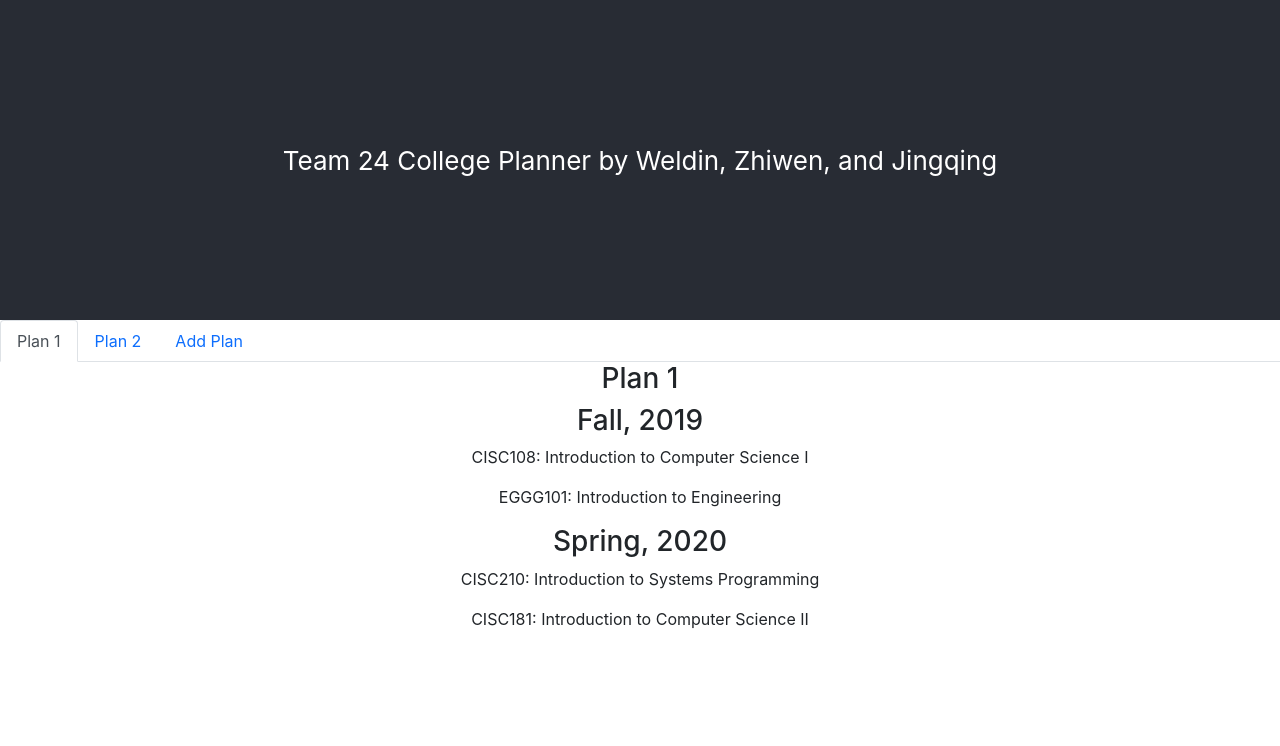
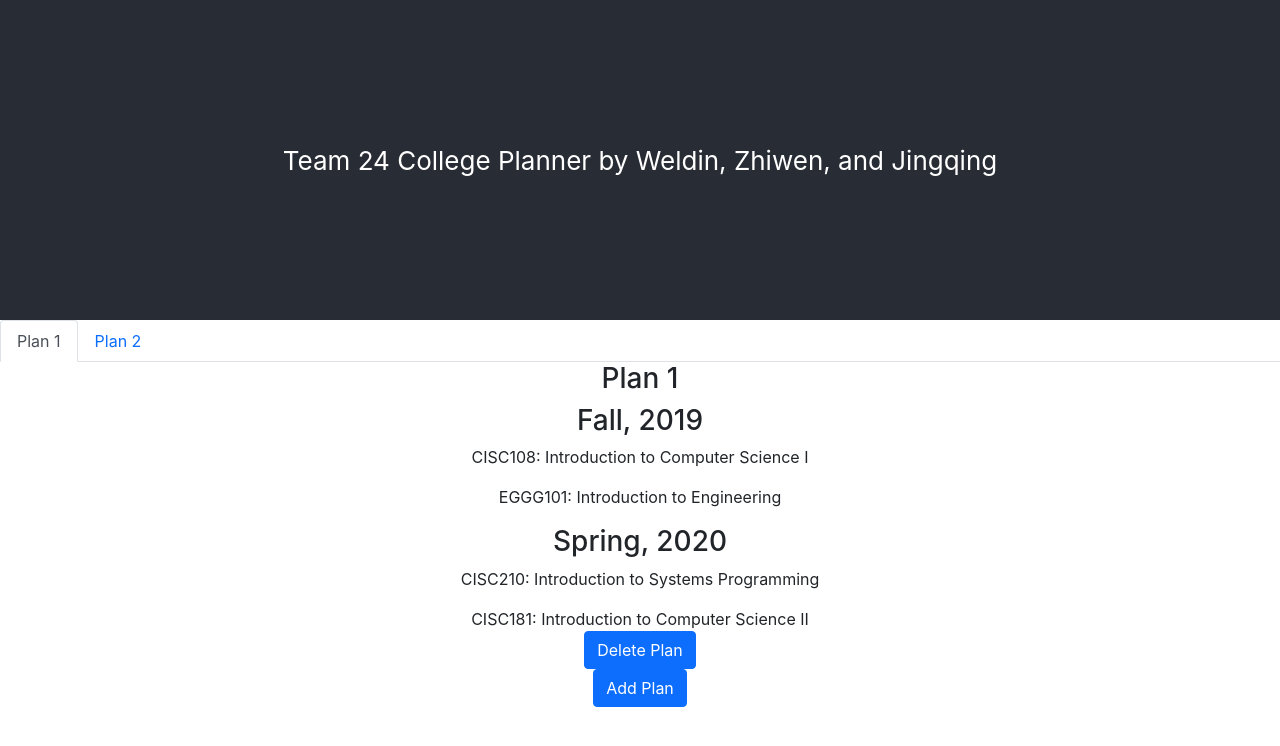
Before and after one commit to UD-CISC275-S22/cis-scheduler-team24, a React (Create React App) app: page / in a window 1280 px wide. Shown: the top 746 px of the page. Built offline with nearby package versions, Linux system fonts and the light colour scheme.

Commit message:
Can add/delete plans

```diff
--- a/src/App.tsx
+++ b/src/App.tsx
@@ -1,5 +1,5 @@
 import React, { useState } from "react";
-import { Tabs, Tab } from "react-bootstrap";
+import { Tabs, Tab, Button } from "react-bootstrap";
 import "./App.css";
 import { ViewPlan } from "./components/viewPlan";
 import { Plan } from "./interfaces/plan";
@@ -22,7 +22,25 @@ const PLANS = plans.map(
 );
 
 function App(): JSX.Element {
-    const [plans] = useState<Plan[]>(PLANS);
+    const [plans, setPlans] = useState<Plan[]>(PLANS);
+
+    function addPlan(): void {
+        setPlans([
+            ...plans,
+            {
+                id: plans.length + 1,
+                name: "Blank Plan",
+                semesters: [],
+                requirements: [],
+                taken_courses: [],
+                floating_courses: []
+            }
+        ]);
+    }
+
+    function deletePlan(id: number): void {
+        setPlans(plans.filter((plan: Plan): boolean => plan.id !== id));
+    }
 
     return (
         <div className="App">
@@ -36,11 +54,16 @@ function App(): JSX.Element {
                 <Tabs defaultActiveKey={plans[0].id}>
                     {plans.map((plan: Plan) => (
                         <Tab key={plan.id} eventKey={plan.id} title={plan.name}>
-                            <ViewPlan plan={plan}></ViewPlan>
+                            <ViewPlan
+                                plan={plan}
+                                deletePlan={deletePlan}
+                            ></ViewPlan>
                         </Tab>
                     ))}
-                    <Tab title={"Add Plan"}></Tab>
                 </Tabs>
+            </div>
+            <div>
+                <Button onClick={addPlan}>Add Plan</Button>
             </div>
         </div>
     );
--- a/src/components/viewPlan.tsx
+++ b/src/components/viewPlan.tsx
@@ -1,17 +1,28 @@
 import React, { useState } from "react";
-import { Container } from "react-bootstrap";
+import { Container, Button } from "react-bootstrap";
 import { Plan } from "../interfaces/plan";
 import { Semester } from "../interfaces/semester";
 import { ListSemesters } from "./listSemesters";
 
-export function ViewPlan({ plan }: { plan: Plan }): JSX.Element {
+export function ViewPlan({
+    plan,
+    deletePlan
+}: {
+    plan: Plan;
+    deletePlan: (id: number) => void;
+}): JSX.Element {
     const [semesters] = useState<Semester[]>(plan.semesters);
+
+    function removePlan(): void {
+        deletePlan(plan.id);
+    }
 
     return (
         <div>
             <Container>
                 <h3>{plan.name}</h3>
                 <ListSemesters planSemesters={semesters}></ListSemesters>
+                <Button onClick={removePlan}>Delete Plan</Button>
             </Container>
         </div>
     );
```
